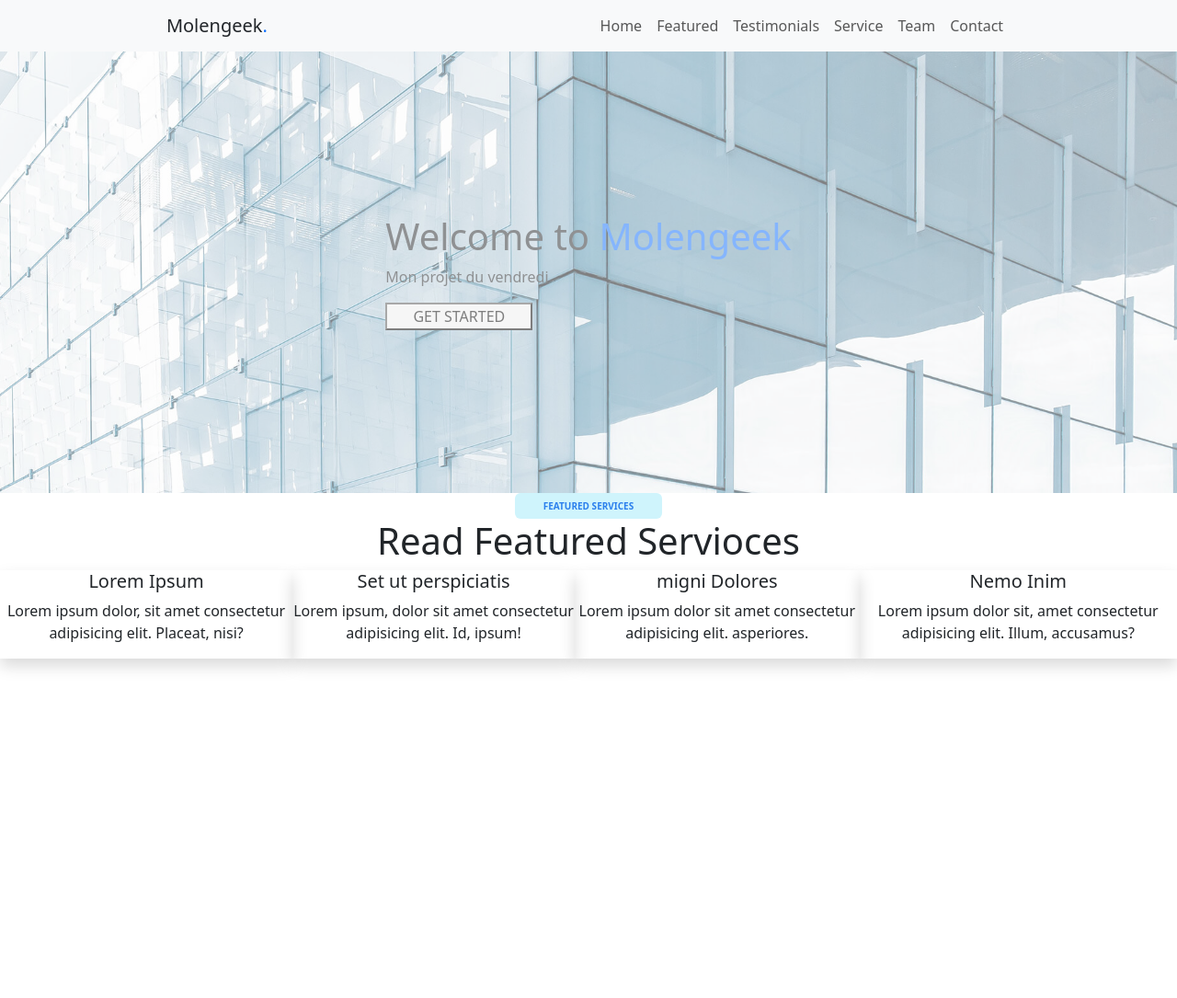
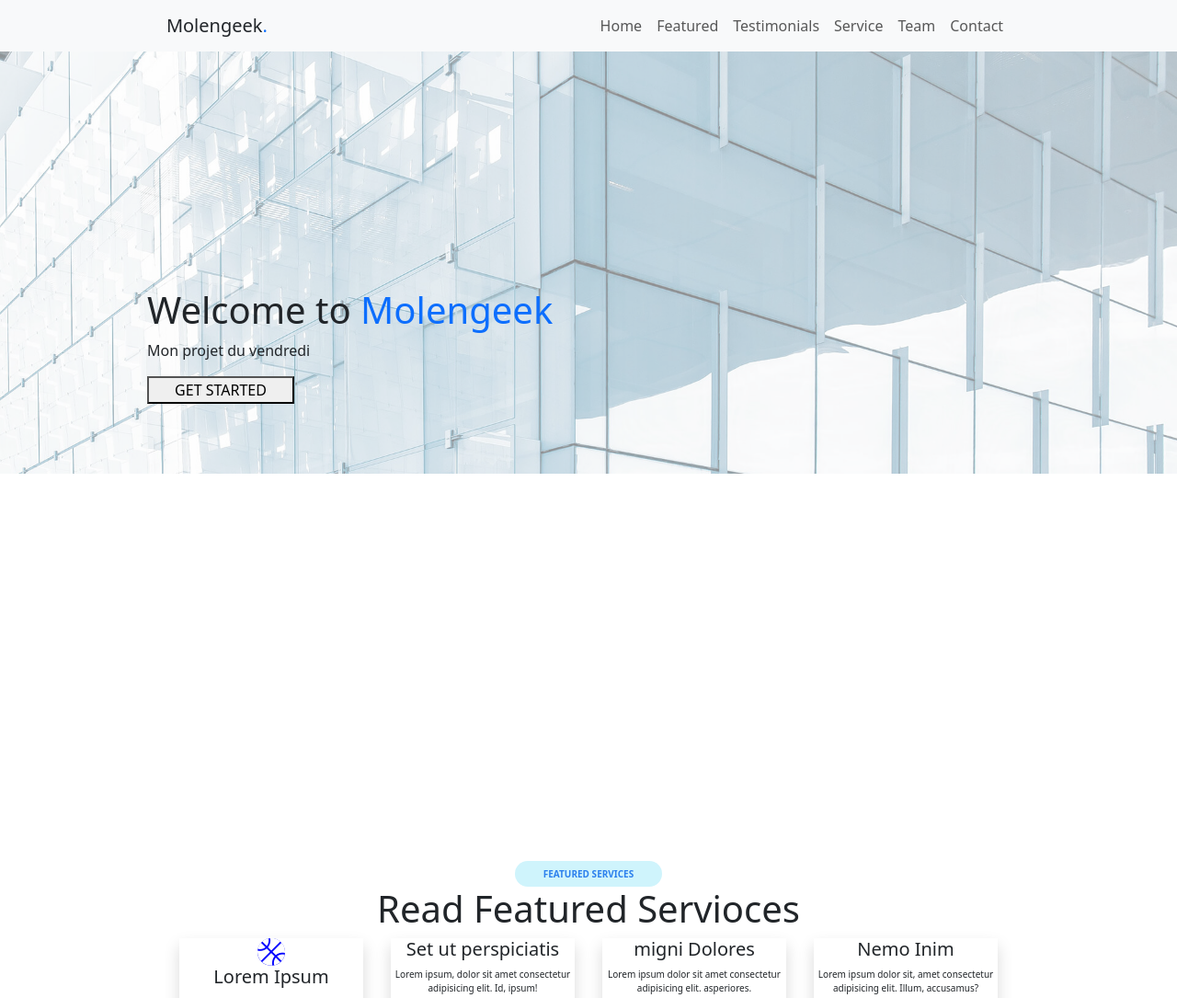
Before and after one commit to Yasscodeur1/Projet_templateMolengeek_Yassin, a website: page index.html in a window 1280 px wide. Shown: the top 1085 px of the page at 92% size. Before the commit the page ends 800 px from the top, so only its background shows below. Drawn offline with nearby package versions, Linux system fonts and the light colour scheme.

Commit message:
travaille dans la branch featured et retouch dans le header

```diff
--- a/index.html
+++ b/index.html
@@ -5,8 +5,9 @@
     <meta name="viewport" content="width=device-width, initial-scale=1.0">
     <link rel="stylesheet" href="./public/css/app.css">
     <script src="https://stackpath.bootstrapcdn.com/bootstrap/4.5.2/js/bootstrap.min.js"></script>
+    <link rel="stylesheet" href="https://cdnjs.cloudflare.com/ajax/libs/font-awesome/6.7.0/css/all.min.css">
     <link href="https://cdn.jsdelivr.net/npm/bootstrap@5.3.3/dist/css/bootstrap.min.css" rel="stylesheet" integrity="sha384-QWTKZyjpPEjISv5WaRU9OFeRpok6YctnYmDr5pNlyT2bRjXh0JMhjY6hW+ALEwIH" crossorigin="anonymous">
-    <title>Document</title>
+    <title>Molengeek</title>
 </head>
 <body>
   <header>
@@ -41,6 +42,7 @@
           </div>
         </div>
     </nav>
+    <div class="header">
       <div class="header-img ">
         <div class="header-title">
           <h1>Welcome to <span class="text-primary">Molengeek</span></h1>
@@ -48,27 +50,30 @@
           <button>GET STARTED</button>
         </div>
       </div>
+    </div>
+
   </header>
 
   <main>
     <!-- section Read Featured Servioces -->
     <section class="featured">
-        <span class="badge bg-info-subtle">FEATURED SERVICES</span>
+      <span class="badge bg-info-subtle rounded-5">FEATURED SERVICES</span>
       <h1>Read Featured Servioces</h1>
       <div class="d-flex">
-          <div class="Regular shadow">
+        <div class="bg-white shadow ">
+          <a href=""><i class="fa-solid fa-basketball"></i></a>
           <h5>Lorem Ipsum</h5>
           <p>Lorem ipsum dolor, sit amet consectetur adipisicing elit. Placeat, nisi?</p>
         </div>
-          <div class="Regular shadow">
+        <div class="bg-white shadow">
           <h5>Set ut perspiciatis</h5>
           <p>Lorem ipsum, dolor sit amet consectetur adipisicing elit. Id, ipsum!</p>
         </div>
-          <div class="Regular shadow">
+        <div class="bg-white shadow">
           <h5>migni Dolores</h5>
           <p>Lorem ipsum dolor sit amet consectetur adipisicing elit. asperiores.</p>
         </div>
-          <div class="Regular shadow">
+        <div class="bg-white shadow">
           <h5>Nemo Inim</h5>
           <p>Lorem ipsum dolor sit, amet consectetur adipisicing elit. Illum, accusamus?</p>
         </div>
--- a/public/css/app.css
+++ b/public/css/app.css
@@ -5,32 +5,24 @@
     padding: 0;
   }
 }
-header .header-img {
+header .header {
   position: relative;
-  height: 30em;
+  height: 50em;
   background-image: url(../img/hero-bg.jpg);
-  background-size: cover;
-  background-position: center;
-  opacity: 50%;
+  background-size: contain;
+  background-repeat: no-repeat;
   display: flex;
-  justify-content: center;
+  flex-direction: column;
+  justify-content: space-between;
+}
+header .header .header-img {
+  display: flex;
   align-items: center;
+  height: 40em;
+  background-color: rgba(255, 255, 255, 0.56);
+  padding: 0 0 0 10em;
 }
-header .header-img::before {
-  position: absolute;
-  content: "";
-  display: block;
-  width: 100%;
-  height: 100%;
-  top: 0;
-  left: 0;
-  z-index: 1;
-}
-header .header-img .header-title {
-  position: relative;
-  z-index: 2;
-}
-header .header-img div button {
+header .header .header-img .header-title button {
   width: 10rem;
 }
 
@@ -47,6 +39,7 @@ header .navbar .container-fluid .navbar-nav {
   display: flex;
   flex-direction: column;
   align-items: center;
+  margin: 5em 0 10em;
 }
 .featured span {
   width: 10rem;
@@ -56,5 +49,19 @@ header .navbar .container-fluid .navbar-nav {
   color: #2b7fed;
   font-size: 10px;
 }
+.featured .d-flex {
+  font-size: 10px;
+  gap: 30px;
+}
+.featured .d-flex .bg-white {
+  width: 20em;
+  height: 20em;
+}
+.featured .d-flex .bg-white .fa-solid {
+  color: white;
+  background-color: blue;
+  border-radius: 50%;
+  font-size: 30px;
+}
 
 /*# sourceMappingURL=app.css.map */
```
Also changed, not shown: 1 other file. Lines whose indentation alone changed are shown as unchanged.
